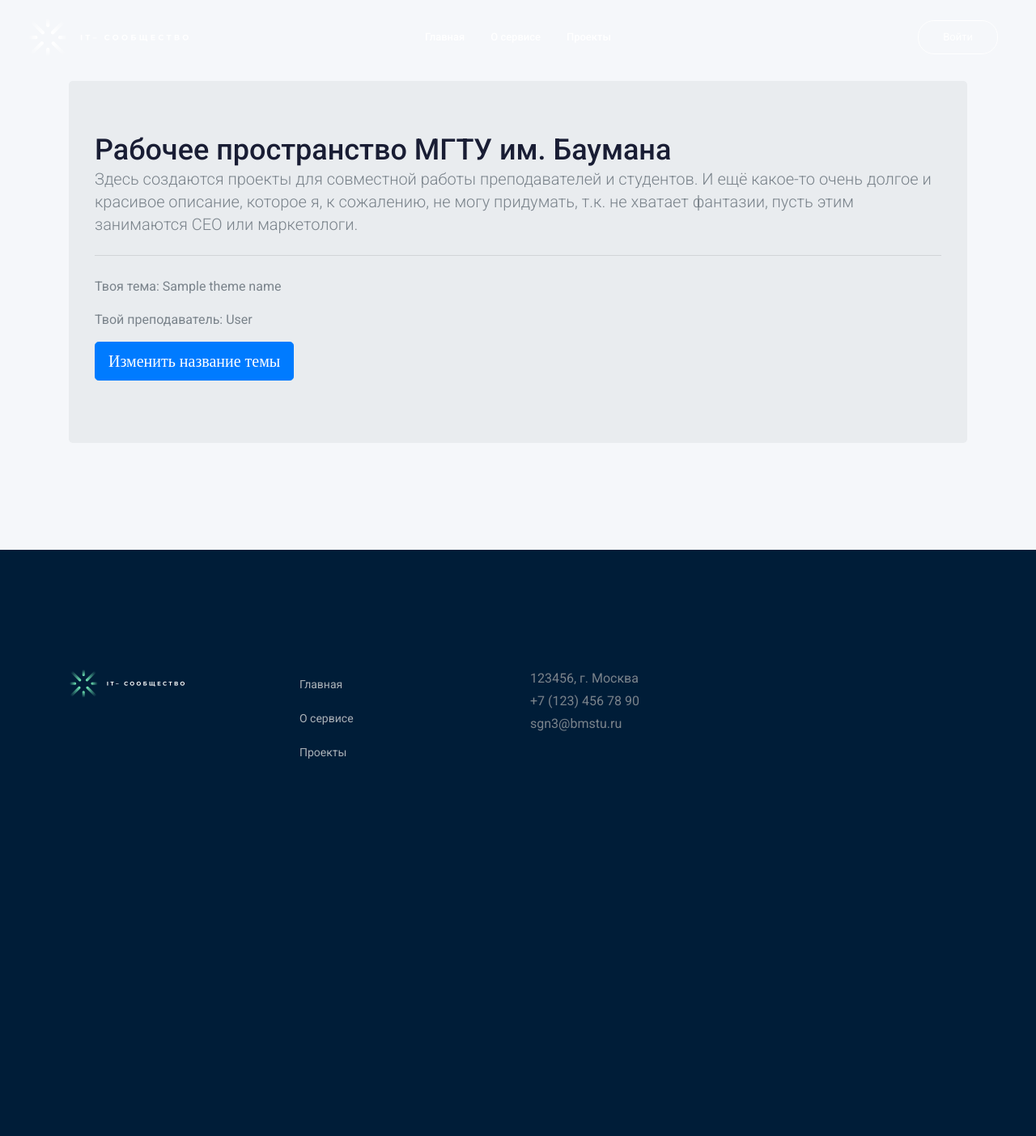
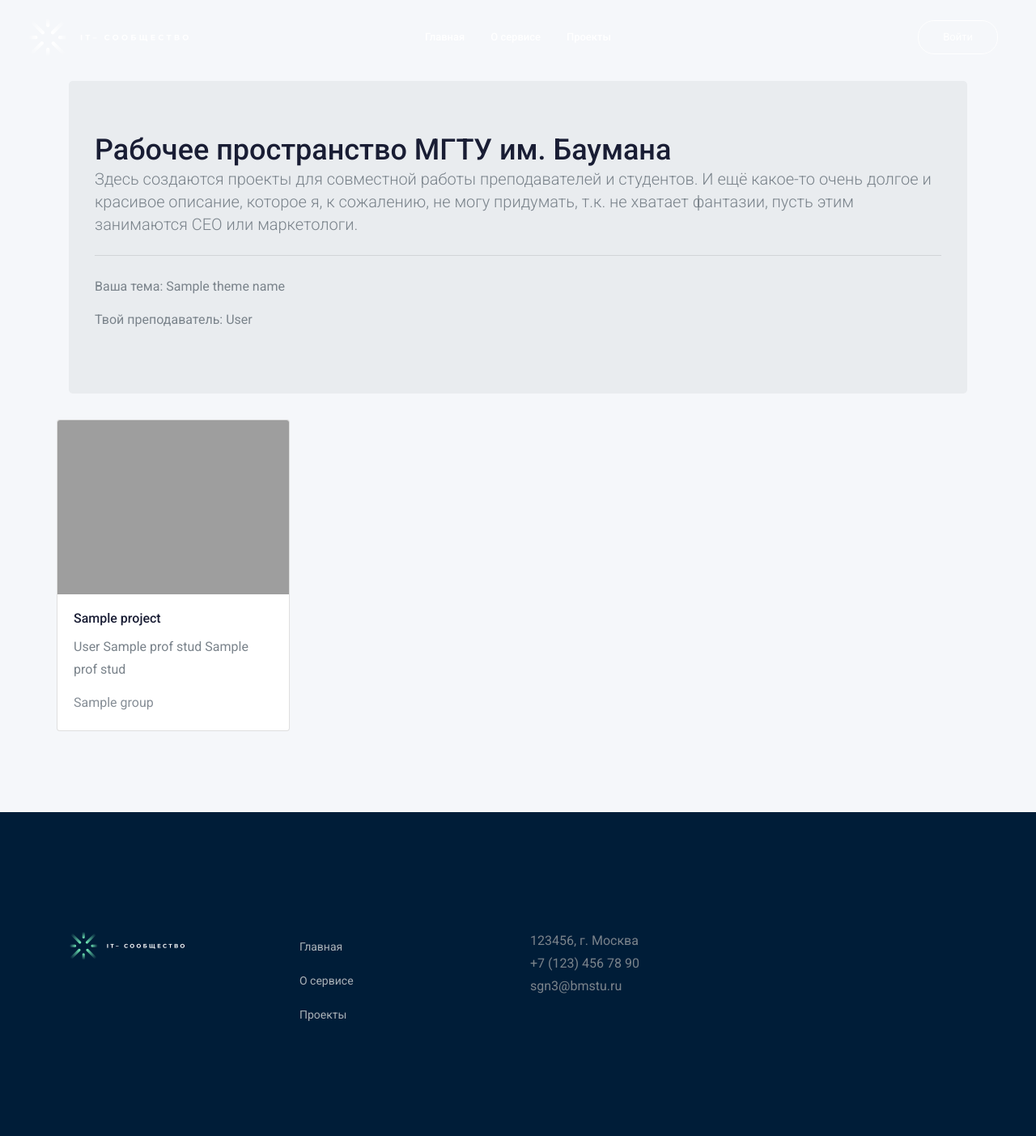
Before and after one commit to KriptYashka/MGTU_IT, a Django app: template main/templates/pages/project/projects.html in a window 1280 px wide. Shown: the whole page at 81% size. Before the commit the page ends 937 px from the top, so only its background shows below. Run offline with Django 4.2, Linux system fonts and the light colour scheme; the template is opened without the code that fills it: most values are stand-ins (such as "Sample title", 1, 10 or a date in 2020); some libraries are stand-ins or nearby versions; grey boxes are pictures that could not be loaded.

Commit message:
Отображение проектов у преподавателя. Профиль преподавателя обновлен!

```diff
--- a/main/templates/pages/project/projects.html
+++ b/main/templates/pages/project/projects.html
@@ -13,7 +13,7 @@
                 </p>
                 <hr class="my-4">
                 {% if theme_name %}
-                    <p>Твоя тема: {{theme_name}}</p>
+                    <p>Ваша тема: {{theme_name}}</p>
                     <p>
                         {% if mentor_fullname %}
                         Твой преподаватель: {{mentor_fullname}}
@@ -25,6 +25,7 @@
                     <p>Создай свою тему, чтобы начать работать над ней вместе с преподавателем!</p>
                 {% endif %}
 
+                {% if user.profile.status == "student" %}
                 <p class="lead">
                 <a class="btn btn-primary btn-lg" href="/project" role="button">
                     {% if theme_name %}
@@ -34,19 +35,32 @@
                     {% endif %}
                 </a>
                 </p>
+                {% endif %}
             </div>
-<!--            <div class="row">-->
+            <div class="row ">
+                {% for project in projects %}
+                <div class="card" style="width: 18rem;">
+                  <img src="{% static 'img/article/1.jpg' %}" class="card-img-top">
+                  <div class="card-body">
+                    <h5 class="card-title">{{project.name}}</h5>
+                    <p class="card-text">{{project.prof_stud.surname}} {{project.prof_stud.name}} {{project.prof_stud.fathername}}</p>
+                    <p class="card-text text-muted">{{project.prof_stud.group}}</p>
+                  </div>
+                </div>
+                {% endfor %}
+            </div>
+
 <!--                {% for project in projects %}-->
 <!--                <div class="col-md-6 col-lg-3">-->
 <!--                    <div class="single_candidates text-center">-->
 <!--                        <div class="thumb">-->
 <!--                            {% if project.img_url %}-->
-<!--                                <img src="{{article.img_url}}" alt="">-->
-<!--                                {% else %}-->
-<!--                                <img src="{% static 'img/article/1.jpg' %}" alt="">-->
-<!--                                {% endif %}-->
+<!--                            <img src="{{article.img_url}}" alt="">-->
+<!--                            {% else %}-->
+<!--                            <img src="{% static 'img/article/1.jpg' %}" alt="">-->
+<!--                            {% endif %}-->
 <!--                        </div>-->
-<!--                        <a href="/news/{{article.id}}"><h4>{{thumb.title}}</h4></a>-->
+<!--                        <h4>{{project.name}}</h4>-->
 <!--                    </div>-->
 <!--                </div>-->
 <!--                {% endfor %}-->
--- a/main/views/main_view.py
+++ b/main/views/main_view.py
@@ -26,8 +26,7 @@ def get_context_student(context: dict, user):
     profile = user.profile
     current_student = usertool.get_student_by_id(profile.person_id)
 
-    # context['group'] = current_student.group
-    context['group'] = "СГН3-41Б"
+    context['group'] = current_student.group
     # context['description'] = profile.description
     context['description'] = "Программист, 20 лет, стаж 4 года работы. Портфолио - РУДН, ШП."
     theme = usertool.get_theme_by_id(current_student.theme_id)
@@ -60,6 +59,7 @@ def profile_page(request):
         template_path = 'pages/profile_yashka.html'
     elif profile.status == "mentor":
         current_mentor = usertool.get_mentor_by_id(profile.person_id)
+        context["is_mentor"] = True
         template_path = 'pages/profile_yashka.html'
     else:
         template_path = 'pages/profile_yashka.html'
```
Also changed, not shown: main/sitetools/usertool.py (+7 -0 lines), main/templates/pages/profile_yashka.html (+8 -1 lines), main/views/project_view.py (+28 -10 lines).
